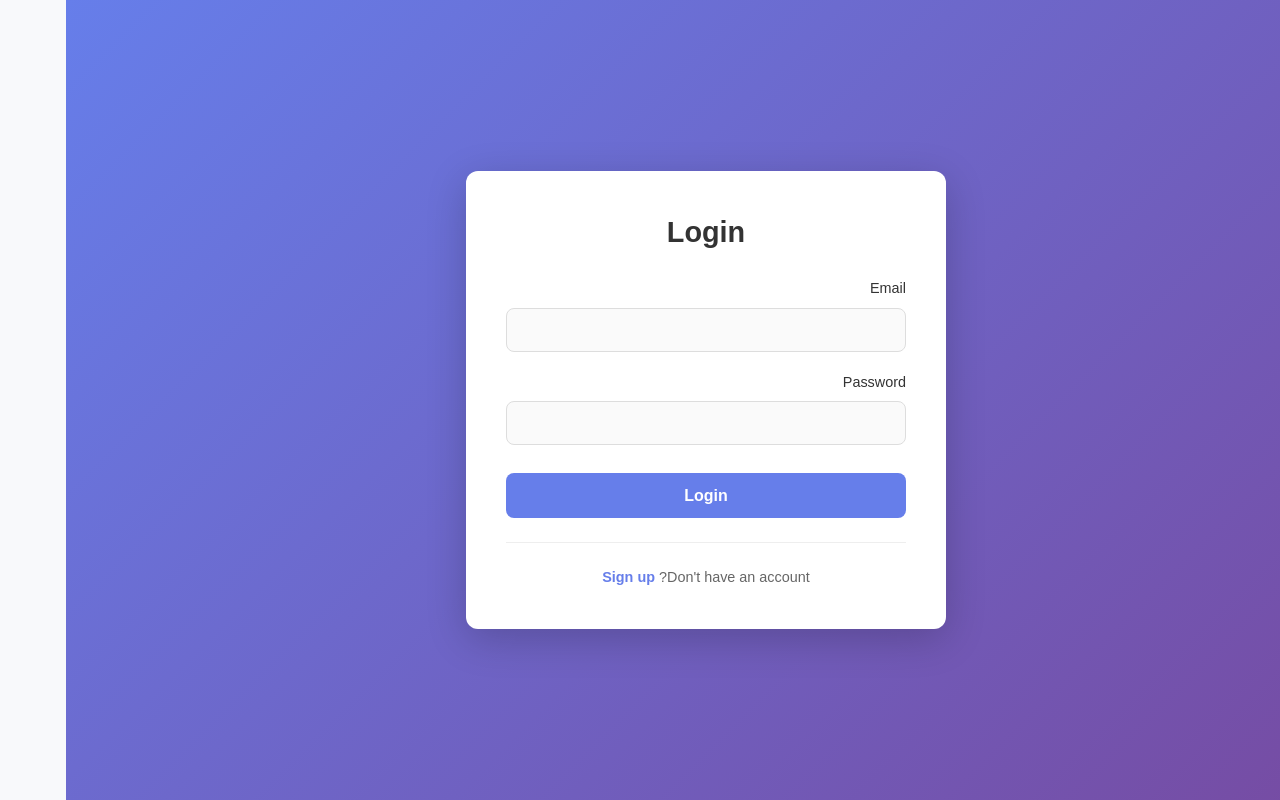
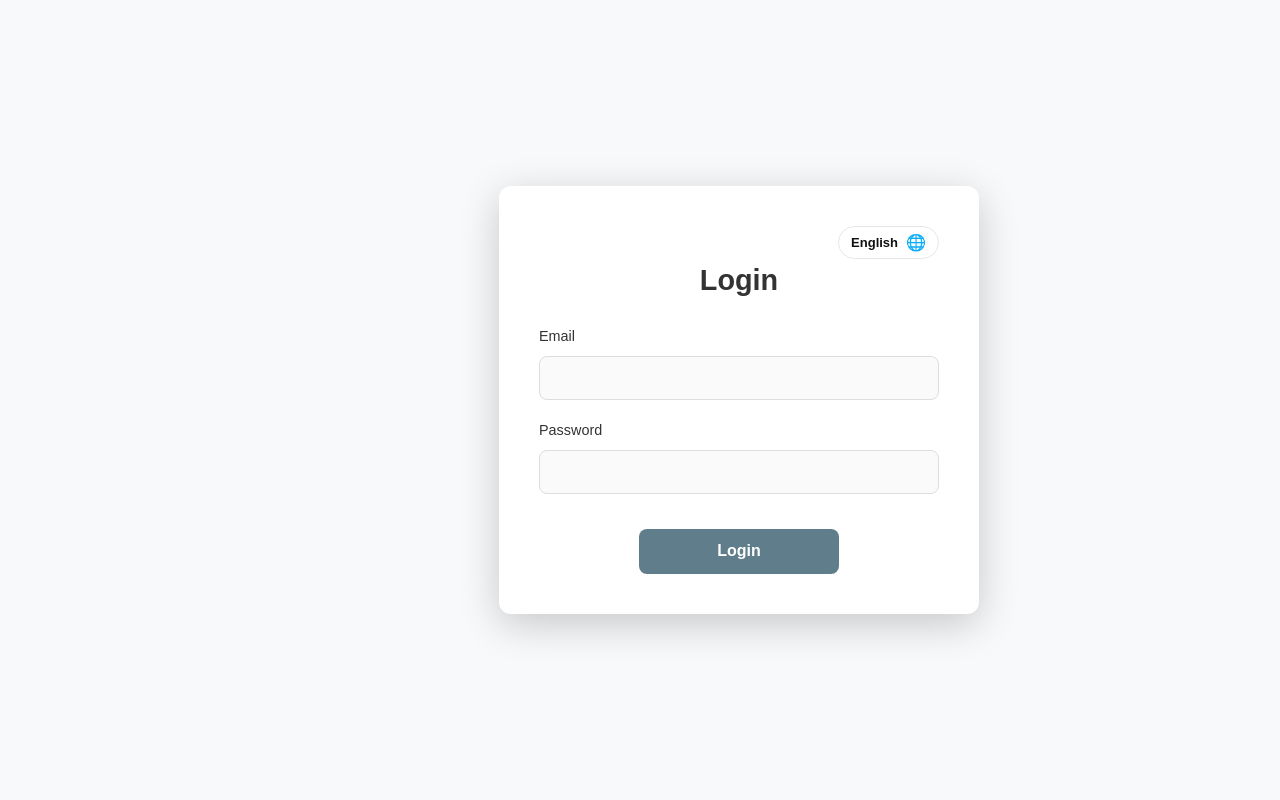
Before and after one commit to asafzaf/PlanT, a React (Vite) app in the folder apps/app/: page /login in a window 1280 px wide. Built offline with nearby package versions, Linux system fonts and the light colour scheme; no server answers.

Commit message:
change login page visibility and toggle button

```diff
--- a/apps/app/src/App.css
+++ b/apps/app/src/App.css
@@ -3,6 +3,8 @@
   --light-blue: #e8f4ff;
   --dark-blue: #3b82f6;
   background-color: #f8f9fb;
+  --primary-color: #607d8b;
+  --secondry-color: #3a4e58;
   /* font-family: system-ui, Avenir, Helvetica, Arial, sans-serif; */
   line-height: 1.5;
   font-weight: 400;
@@ -148,6 +150,13 @@ a {
   background-color: var(--light-blue);
   color: var(--dark-blue);
   /* border-radius: 10px; */
+}
+
+.sidebar_footer {
+  margin-top: auto;
+  /* width: 100%; */
+  padding: 1rem;
+  border-top: #eaeaea 1px solid;
 }
 
 /* LTR */
@@ -522,17 +531,32 @@ main {
   color: #2563eb;
 }
 
-.lang_btn {
-  font-family: "Heebo", sans-serif;
-  font-weight: 500;
-  background-color: #fff;
-  border-radius: 4px;
-  border: 1px solid #969696;
-  margin: 1rem;
-  padding: 0.4rem;
+.lang_toggle {
+  display: inline-flex;
+  align-items: center;
+  gap: 8px;
+  padding: 6px 12px;
+  border-radius: 999px;
+  border: 1px solid #e5e7eb;
+  background: #fff;
+  color: #111;
+  font-size: 13px;
+  font-weight: 600;
+  cursor: pointer;
+  transition: all 0.2s ease;
 }
-.lang_btn:hover {
-  background-color: #f0f0f0;
+
+.lang_toggle:hover {
+  background: #f9fafb;
+  border-color: #d1d5db;
+}
+
+.lang_toggle:active {
+  transform: scale(0.96);
+}
+
+.lang_icon {
+  font-size: 16px;
 }
 
 /* PROJECT PAGE */
@@ -794,11 +818,11 @@ main {
 }
 
 .btn:hover {
-  background: #607d8b;
+  background: var(--primary-color);
 }
 
 .btn.primary {
-  background: #607d8b;
+  background: var(--primary-color);
   color: #fff;
   border-color: transparent;
 }
@@ -910,7 +934,7 @@ main {
   align-items: center;
   justify-content: center;
 
-  background: #607d8b;
+  background: var(--primary-color);
   color: #fff;
   border: none;
 
@@ -933,7 +957,7 @@ main {
 }
 
 .icon-btn:focus-visible {
-  outline: 2px solid #607d8b;
+  outline: 2px solid var(--primary-color);
   outline-offset: 2px;
 }
 
@@ -1115,3 +1139,222 @@ main {
   opacity: 0.6;
   cursor: not-allowed;
 }
+
+/* =========================
+   LOGIN PAGE
+   ========================= */
+
+.auth_container {
+  display: flex;
+  justify-content: center;
+  align-items: center;
+  min-height: 100dvh;
+}
+
+.auth_card {
+  background: white;
+  border-radius: 12px;
+  box-shadow: 0 10px 40px rgba(0, 0, 0, 0.2);
+  padding: 2.5rem;
+  width: 100%;
+  max-width: 400px;
+  animation: slideUp 0.3s ease-out;
+}
+
+@keyframes slideUp {
+  from {
+    opacity: 0;
+    transform: translateY(20px);
+  }
+  to {
+    opacity: 1;
+    transform: translateY(0);
+  }
+}
+
+.auth_title {
+  font-size: 1.8rem;
+  color: #333;
+  margin: 0 0 1.5rem 0;
+  text-align: center;
+  font-weight: 600;
+}
+
+:root[dir="ltr"] .auth_form {
+  display: flex;
+  flex-direction: column;
+  gap: 1.25rem;
+  direction: ltr;
+}
+:root[dir="rtl"] .auth_form {
+  display: flex;
+  flex-direction: column;
+  gap: 1.25rem;
+  direction: rtl;
+}
+
+.form_group {
+  display: flex;
+  flex-direction: column;
+  gap: 0.5rem;
+}
+
+.form_label {
+  font-size: 0.9rem;
+  font-weight: 500;
+  color: #333;
+}
+
+.form_input {
+  padding: 0.75rem 1rem;
+  border: 1px solid #ddd;
+  border-radius: 8px;
+  font-size: 1rem;
+  font-family: inherit;
+  transition: all 0.3s ease;
+  background-color: #fafafa;
+}
+
+.form_input:focus {
+  outline: none;
+  border-color: #667eea;
+  background-color: #fff;
+  box-shadow: 0 0 0 3px rgba(102, 126, 234, 0.1);
+}
+
+.form_input:disabled {
+  background-color: #f0f0f0;
+  color: #999;
+  cursor: not-allowed;
+}
+
+.form_input.input_error {
+  border-color: #e74c3c;
+  background-color: #fff5f5;
+}
+
+.form_error {
+  font-size: 0.8rem;
+  color: #e74c3c;
+  margin-top: -0.25rem;
+}
+
+.form_error_message {
+  padding: 0.75rem 1rem;
+  background-color: #ffe8e8;
+  border-left: 4px solid #e74c3c;
+  border-radius: 4px;
+  color: #c0392b;
+  font-size: 0.9rem;
+  text-align: center;
+}
+
+.auth_submit_btn {
+  padding: 0.85rem 1.5rem;
+  background-color: var(--primary-color);
+  color: white;
+  border: none;
+  border-radius: 8px;
+  font-size: 1rem;
+  font-weight: 600;
+  cursor: pointer;
+  transition: all 0.3s ease;
+  margin-top: 0.5rem;
+  width: 50%;
+  margin: 0 auto;
+  margin-top: 15px;
+}
+
+.auth_submit_btn:hover:not(:disabled) {
+  background-color: var(--secondry-color);
+  transform: translateY(-2px);
+  box-shadow: 0 5px 15px rgba(102, 126, 234, 0.4);
+}
+
+.auth_submit_btn:active:not(:disabled) {
+  transform: translateY(0);
+}
+
+.auth_submit_btn:disabled {
+  background-color: #ccc;
+  cursor: not-allowed;
+  opacity: 0.7;
+}
+
+/* Responsive design */
+@media (max-width: 600px) {
+  .auth_card {
+    padding: 1.5rem;
+    margin: 1rem;
+    max-width: 100%;
+  }
+
+  .auth_title {
+    font-size: 1.5rem;
+  }
+
+  .form_input {
+    padding: 0.65rem 0.85rem;
+    font-size: 0.95rem;
+  }
+
+  .auth_submit_btn {
+    padding: 0.75rem 1.25rem;
+  }
+}
+
+/* Dark mode support */
+@media (prefers-color-scheme: dark) {
+  .auth_container {
+    background: linear-gradient(135deg, #1e3c72 0%, #2a5298 100%);
+  }
+
+  .auth_card {
+    background: #2d2d2d;
+    box-shadow: 0 10px 40px rgba(0, 0, 0, 0.5);
+  }
+
+  .auth_title {
+    color: #fff;
+  }
+
+  .form_label {
+    color: #e0e0e0;
+  }
+
+  .form_input {
+    background-color: #3d3d3d;
+    border-color: #444;
+    color: #fff;
+  }
+
+  .form_input:focus {
+    border-color: #667eea;
+    background-color: #454545;
+    box-shadow: 0 0 0 3px rgba(102, 126, 234, 0.2);
+  }
+
+  .form_input:disabled {
+    background-color: #353535;
+    color: #666;
+  }
+
+  .form_input.input_error {
+    border-color: #e74c3c;
+    background-color: #3d2d2d;
+  }
+
+  .form_error_message {
+    background-color: #3d2d2d;
+    border-left-color: #e74c3c;
+    color: #ff6b6b;
+  }
+
+  .auth_footer {
+    border-top-color: #444;
+  }
+
+  .auth_footer p {
+    color: #aaa;
+  }
+}
--- a/apps/app/src/components/Header.tsx
+++ b/apps/app/src/components/Header.tsx
@@ -1,15 +1,11 @@
-import { type ReactNode } from "react";
-
 type HeaderProps = {
   name: string;
-  children?: ReactNode;
 };
 
-export default function Header({ name, children }: HeaderProps) {
+export default function Header({ name }: HeaderProps) {
   return (
     <header>
       <h1>{name}</h1>
-      {children}
     </header>
   );
 }
--- a/apps/app/src/components/Nav.tsx
+++ b/apps/app/src/components/Nav.tsx
@@ -1,5 +1,6 @@
 import { NavLink } from "react-router-dom";
 import type { Dictionary } from "../i18n/i18n";
+import { type ReactNode } from "react";
 
 type NavTexts = Dictionary["nav"];
 
@@ -7,9 +8,10 @@ type NavProps = {
   name: string;
   description: string;
   t: NavTexts;
+  children?: ReactNode;
 };
 
-export default function Nav({ name, description, t }: NavProps) {
+export default function Nav({ name, description, t, children }: NavProps) {
   return (
     <nav className="sidebar">
       <div className="upper_sidebar">
@@ -70,6 +72,7 @@ export default function Nav({ name, description, t }: NavProps) {
           </NavLink>
         </ul>
       </div>
+      <div className="sidebar_footer">{children}</div>
     </nav>
   );
 }
--- a/apps/app/src/pages/LoginPage.tsx
+++ b/apps/app/src/components/Pages/LoginPage.tsx
@@ -1,16 +1,14 @@
 import { useState } from "react";
 import { useNavigate } from "react-router-dom";
-import { useLogin } from "../hooks/authHook";
-import { useI18n } from "../i18n/useI18n";
+import { useLogin } from "../../hooks/authHook";
 import type { IUserLoginDTO } from "@shared/types";
-import "./LoginPage.css";
+import { useI18n } from "../../i18n/useI18n";
 
 export default function LoginPage() {
+  const { t, toggleLang } = useI18n();
+
   const navigate = useNavigate();
-  const { t } = useI18n();
-
   const loginMutation = useLogin();
-
   const [email, setEmail] = useState("");
   const [password, setPassword] = useState("");
   const [errors, setErrors] = useState<{
@@ -60,13 +58,20 @@ export default function LoginPage() {
   return (
     <div className="auth_container">
       <div className="auth_card">
-        <h1 className="auth_title">{"Login"}</h1>
-
+        <button
+          className="lang_toggle"
+          onClick={toggleLang}
+          aria-label="Toggle language"
+        >
+          <span className="lang_icon">🌐</span>
+          <span className="lang_text">{t.toggle}</span>
+        </button>
+        <h1 className="auth_title">{t.common.login}</h1>
         <form onSubmit={handleSubmit} className="auth_form">
           {/* Email */}
           <div className="form_group">
             <label htmlFor="email" className="form_label">
-              Email
+              {t.common.email}
             </label>
             <input
               id="email"
@@ -85,7 +90,7 @@ export default function LoginPage() {
           {/* Password */}
           <div className="form_group">
             <label htmlFor="password" className="form_label">
-              Password
+              {t.common.password}
             </label>
             <input
               id="password"
@@ -119,20 +124,6 @@ export default function LoginPage() {
             {loginMutation.isPending ? "Logging in..." : "Login"}
           </button>
         </form>
-
-        <div className="auth_footer">
-          <p>
-            Don&apos;t have an account?{" "}
-            <button
-              type="button"
-              className="auth_link_btn"
-              onClick={() => navigate("/register")}
-              disabled={loginMutation.isPending}
-            >
-              Sign up
-            </button>
-          </p>
-        </div>
       </div>
     </div>
   );
--- a/apps/app/src/i18n/en.json
+++ b/apps/app/src/i18n/en.json
@@ -147,6 +147,8 @@
     "phone": "Phone",
     "email": "Email",
     "address": "Address",
+    "login": "Login",
+    "password": "Password",
 
     "budget": "Budget",
     "currency": "Currency",
--- a/apps/app/src/i18n/he.json
+++ b/apps/app/src/i18n/he.json
@@ -147,6 +147,8 @@
     "phone": "טלפון",
     "email": "אימייל",
     "address": "כתובת",
+    "login": "התחברות",
+    "password": "סיסמה",
 
     "budget": "תקציב",
     "currency": "מטבע",
--- a/apps/app/src/pages/LoginPage.css
+++ /dev/null
@@ -1,241 +0,0 @@
-.auth_container {
-  display: flex;
-  justify-content: center;
-  align-items: center;
-  min-height: 100dvh;
-  background: linear-gradient(135deg, #667eea 0%, #764ba2 100%);
-  font-family: "Heebo", sans-serif;
-}
-
-.auth_card {
-  background: white;
-  border-radius: 12px;
-  box-shadow: 0 10px 40px rgba(0, 0, 0, 0.2);
-  padding: 2.5rem;
-  width: 100%;
-  max-width: 400px;
-  animation: slideUp 0.3s ease-out;
-}
-
-@keyframes slideUp {
-  from {
-    opacity: 0;
-    transform: translateY(20px);
-  }
-  to {
-    opacity: 1;
-    transform: translateY(0);
-  }
-}
-
-.auth_title {
-  font-size: 1.8rem;
-  color: #333;
-  margin: 0 0 1.5rem 0;
-  text-align: center;
-  font-weight: 600;
-}
-
-.auth_form {
-  display: flex;
-  flex-direction: column;
-  gap: 1.25rem;
-}
-
-.form_group {
-  display: flex;
-  flex-direction: column;
-  gap: 0.5rem;
-}
-
-.form_label {
-  font-size: 0.9rem;
-  font-weight: 500;
-  color: #333;
-}
-
-.form_input {
-  padding: 0.75rem 1rem;
-  border: 1px solid #ddd;
-  border-radius: 8px;
-  font-size: 1rem;
-  font-family: inherit;
-  transition: all 0.3s ease;
-  background-color: #fafafa;
-}
-
-.form_input:focus {
-  outline: none;
-  border-color: #667eea;
-  background-color: #fff;
-  box-shadow: 0 0 0 3px rgba(102, 126, 234, 0.1);
-}
-
-.form_input:disabled {
-  background-color: #f0f0f0;
-  color: #999;
-  cursor: not-allowed;
-}
-
-.form_input.input_error {
-  border-color: #e74c3c;
-  background-color: #fff5f5;
-}
-
-.form_error {
-  font-size: 0.8rem;
-  color: #e74c3c;
-  margin-top: -0.25rem;
-}
-
-.form_error_message {
-  padding: 0.75rem 1rem;
-  background-color: #ffe8e8;
-  border-left: 4px solid #e74c3c;
-  border-radius: 4px;
-  color: #c0392b;
-  font-size: 0.9rem;
-  text-align: center;
-}
-
-.auth_submit_btn {
-  padding: 0.85rem 1.5rem;
-  background-color: #667eea;
-  color: white;
-  border: none;
-  border-radius: 8px;
-  font-size: 1rem;
-  font-weight: 600;
-  cursor: pointer;
-  transition: all 0.3s ease;
-  margin-top: 0.5rem;
-}
-
-.auth_submit_btn:hover:not(:disabled) {
-  background-color: #5568d3;
-  transform: translateY(-2px);
-  box-shadow: 0 5px 15px rgba(102, 126, 234, 0.4);
-}
-
-.auth_submit_btn:active:not(:disabled) {
-  transform: translateY(0);
-}
-
-.auth_submit_btn:disabled {
-  background-color: #ccc;
-  cursor: not-allowed;
-  opacity: 0.7;
-}
-
-.auth_footer {
-  margin-top: 1.5rem;
-  text-align: center;
-  border-top: 1px solid #eee;
-  padding-top: 1.5rem;
-}
-
-.auth_footer p {
-  font-size: 0.9rem;
-  color: #666;
-  margin: 0;
-}
-
-.auth_link_btn {
-  background: none;
-  border: none;
-  color: #667eea;
-  cursor: pointer;
-  font-weight: 600;
-  padding: 0;
-  transition: color 0.3s ease;
-  text-decoration: none;
-  font-size: 0.9rem;
-}
-
-.auth_link_btn:hover:not(:disabled) {
-  color: #5568d3;
-  text-decoration: underline;
-}
-
-.auth_link_btn:disabled {
-  color: #ccc;
-  cursor: not-allowed;
-}
-
-/* Responsive design */
-@media (max-width: 600px) {
-  .auth_card {
-    padding: 1.5rem;
-    margin: 1rem;
-    max-width: 100%;
-  }
-
-  .auth_title {
-    font-size: 1.5rem;
-  }
-
-  .form_input {
-    padding: 0.65rem 0.85rem;
-    font-size: 0.95rem;
-  }
-
-  .auth_submit_btn {
-    padding: 0.75rem 1.25rem;
-  }
-}
-
-/* Dark mode support */
-@media (prefers-color-scheme: dark) {
-  .auth_container {
-    background: linear-gradient(135deg, #1e3c72 0%, #2a5298 100%);
-  }
-
-  .auth_card {
-    background: #2d2d2d;
-    box-shadow: 0 10px 40px rgba(0, 0, 0, 0.5);
-  }
-
-  .auth_title {
-    color: #fff;
-  }
-
-  .form_label {
-    color: #e0e0e0;
-  }
-
-  .form_input {
-    background-color: #3d3d3d;
-    border-color: #444;
-    color: #fff;
-  }
-
-  .form_input:focus {
-    border-color: #667eea;
-    background-color: #454545;
-    box-shadow: 0 0 0 3px rgba(102, 126, 234, 0.2);
-  }
-
-  .form_input:disabled {
-    background-color: #353535;
-    color: #666;
-  }
-
-  .form_input.input_error {
-    border-color: #e74c3c;
-    background-color: #3d2d2d;
-  }
-
-  .form_error_message {
-    background-color: #3d2d2d;
-    border-left-color: #e74c3c;
-    color: #ff6b6b;
-  }
-
-  .auth_footer {
-    border-top-color: #444;
-  }
-
-  .auth_footer p {
-    color: #aaa;
-  }
-}
```
Also changed, not shown: apps/app/src/App.tsx (+19 -5 lines).
